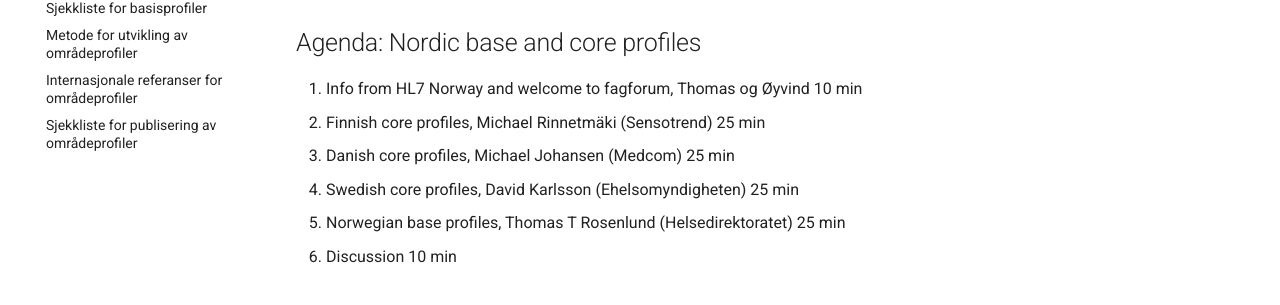
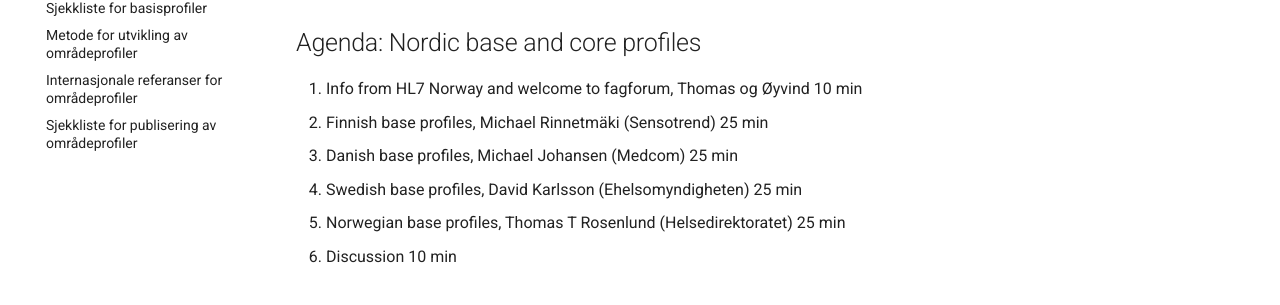
Before and after one commit to HL7Norway/best-practice, an MkDocs documentation site: the page built from docs/FHIR-faglig-forum/_agenda/2024-06-12-agenda.md, in a window 1280 px wide. Shown: the part 372-677 px from the top of the page. Built offline with MkDocs 1.6.1 and Material for MkDocs 9.7.7, drawn with Linux system fonts in a browser that asks for light colours; comment, search, counter and statistics services are not loaded.

Commit message:
base profiles

```diff
--- a/docs/FHIR-faglig-forum/_agenda/2024-06-12-agenda.md
+++ b/docs/FHIR-faglig-forum/_agenda/2024-06-12-agenda.md
@@ -16,8 +16,8 @@ FHIR fagforum (FFF) er et åpent forum om bruk og implementering av HL7 FHIR i N
 ## Agenda: Nordic base and core profiles
 
 1. Info from HL7 Norway and welcome to fagforum, Thomas og Øyvind 10 min
-2. Finnish core profiles, Michael Rinnetmäki (Sensotrend) 25 min
-3. Danish core profiles, Michael Johansen (Medcom) 25 min
-4. Swedish core profiles, David Karlsson (Ehelsomyndigheten) 25 min
+2. Finnish base profiles, Michael Rinnetmäki (Sensotrend) 25 min
+3. Danish base profiles, Michael Johansen (Medcom) 25 min
+4. Swedish base profiles, David Karlsson (Ehelsomyndigheten) 25 min
 5. Norwegian base profiles, Thomas T Rosenlund (Helsedirektoratet) 25 min
 6. Discussion 10 min
```
